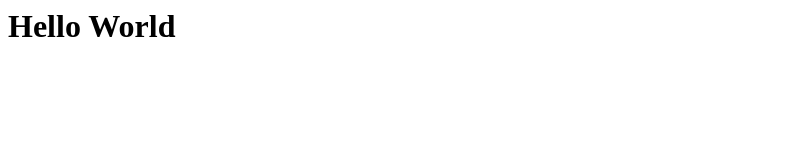
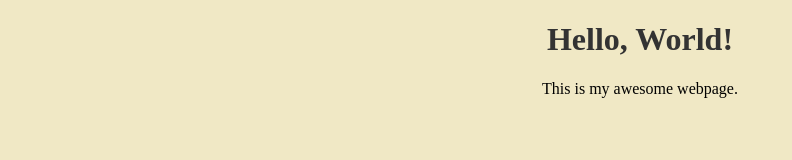
Before and after one commit to RodrigoDiGiulio/Sis.-Info.-Micro-Proyecto-1, a plain HTML site: page html/index.html in a window 1280 px wide. Shown: the whole page, without its empty margins (0-792 px from the left). Drawn offline with Linux system fonts and the light colour scheme; files that its build step writes are made by us from their sources.

Commit message:
Orden V2

```diff
--- /dev/null
+++ b/css/styles.css
@@ -0,0 +1,7 @@
+body {
+    text-align: center;
+    background-color: #f0e8c5;
+}
+h1 {
+    color: #333;
+}
--- a/html/index.html
+++ b/html/index.html
@@ -1 +1,13 @@
-<h1> Hello World </h1>
+<!DOCTYPE html>
+<html>
+<head>
+    <script async src="./javascript/index.js"></script>
+    <title>My Webpage</title>
+    <link rel="stylesheet" href="./css/styles.css">
+</head>
+<body>
+    <h1>Hello, World!</h1>
+    <p>This is my awesome webpage.</p>
+    <script src="./javascript/index.js"></script>
+</body>
+</html>
--- /dev/null
+++ b/javascript/index.js
@@ -0,0 +1 @@
+document.getElementById('date').innerHTML = new Date().toDateString();
```
